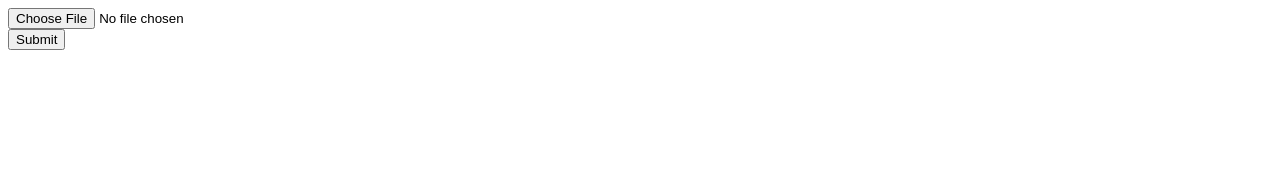
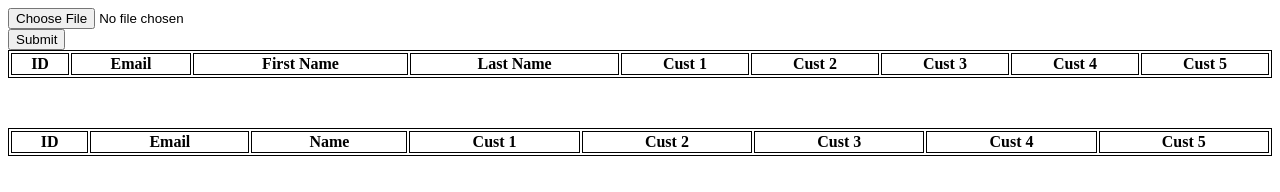
Before and after one commit to zshawdev/csv-id-merger, a plain HTML site: page index.html in a window 1280 px wide. Drawn offline with Linux system fonts and the light colour scheme.

Commit message:
Create populate-table functionality

```diff
--- a/app.js
+++ b/app.js
@@ -1,5 +1,6 @@
 const csvForm = document.getElementById("csvForm");
 const csvFile = document.getElementById("csvFile");
+let currentData;
 
 csvForm.addEventListener("submit", function (e) {
     e.preventDefault();
@@ -9,15 +10,15 @@ csvForm.addEventListener("submit", function (e) {
     reader.onload = function (e) {
         const text = e.target.result;
         const data = csvToArray(text);
-        // console.log(data);
+        populateTable(initTable, data);
+        currentData = data;
     };
     reader.readAsText(input);
 });
 
 function csvToArray(str, delimiter = ",") {
-    const headers = str.slice(0, str.indexOf("\n")).replace("\r", "").split(delimiter);
+    const headers = str.slice(0, str.indexOf("\n")).replace("\r", "").replace(" ", "").toLowerCase().split(delimiter);
     const rows = str.slice(str.indexOf("\n") + 1).replaceAll("\r", "").split("\n");
-    console.log(headers, rows);
 
     const arr = rows.map(function (row) {
         const values = row.split(delimiter);
@@ -30,3 +31,16 @@ function csvToArray(str, delimiter = ",") {
 
       return arr;
 }
+
+const initTable = document.getElementById("init-table");
+const resultTable = document.getElementById("result-table");
+
+const populateTable = (table, data) => {
+  data.forEach(object => {
+    let row = table.insertRow();
+    for (const value in object) {
+      let cell = row.insertCell();
+      cell.innerHTML = `${object[value]}`;
+    }
+  })
+};
--- a/index.html
+++ b/index.html
@@ -4,6 +4,7 @@
     <meta charset="UTF-8">
     <meta http-equiv="X-UA-Compatible" content="IE=edge">
     <meta name="viewport" content="width=device-width, initial-scale=1.0">
+    <link rel="stylesheet" href="style.css">
     <title>Document</title>
 </head>
 <body>
@@ -13,6 +14,42 @@
         <input type="submit" value="Submit" />
       </form>
 
+      <table>
+        <thead>
+            <tr>
+                <th>ID</th>
+                <th>Email</th>
+                <th>First Name</th>
+                <th>Last Name</th>
+                <th>Cust 1</th>
+                <th>Cust 2</th>
+                <th>Cust 3</th>
+                <th>Cust 4</th>
+                <th>Cust 5</th>
+            </tr>
+        </thead>
+        <tbody id="init-table">
+
+        </tbody>
+      </table>
+
+      <table>
+        <thead>
+            <tr>
+                <th>ID</th>
+                <th>Email</th>
+                <th>Name</th>
+                <th>Cust 1</th>
+                <th>Cust 2</th>
+                <th>Cust 3</th>
+                <th>Cust 4</th>
+                <th>Cust 5</th>
+            </tr>
+        </thead>
+        <tbody id="result-table">
+        </tbody>
+      </table>
+
     <script src="app.js"></script>
 </body>
 </html>
--- /dev/null
+++ b/style.css
@@ -0,0 +1,12 @@
+body {
+    display: flex;
+    flex-direction: column;
+}
+
+table, th, td {
+    border: 1px solid black;
+  }
+
+table {
+    margin-bottom: 50px;
+}
```
